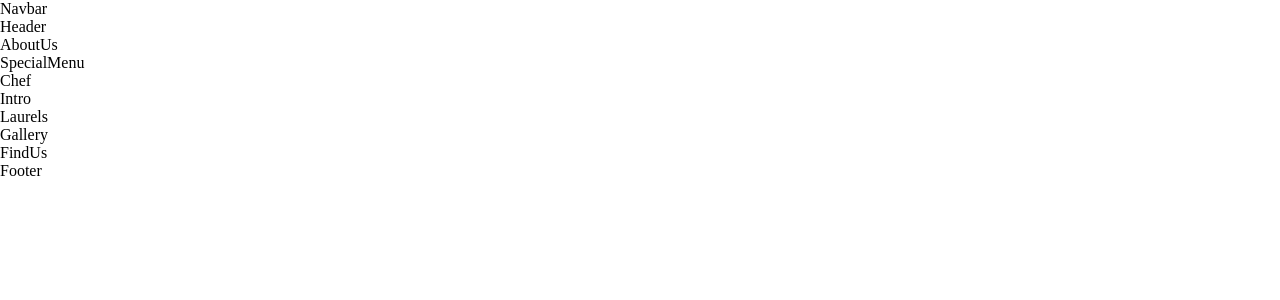
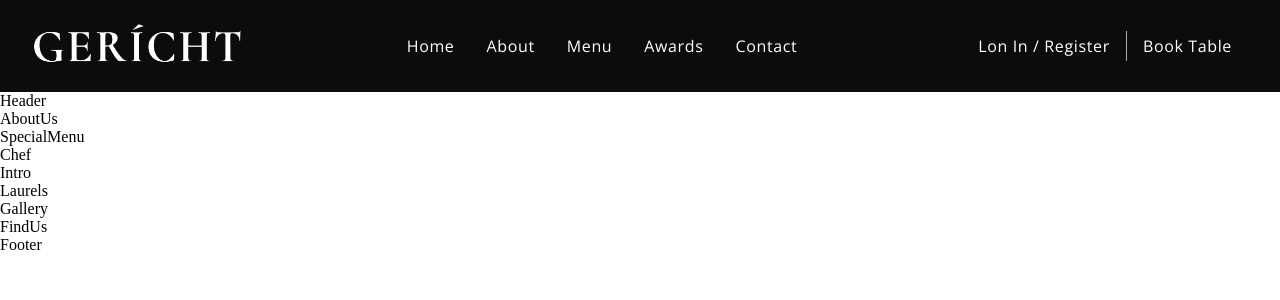
Before and after one commit to datodvp/Tasty-restaurant, a React (Create React App) app: page / in a window 1280 px wide. Shown: the top 300 px of the page. Built offline with nearby package versions, Linux system fonts and the light colour scheme; a web font is replaced by a local one.

Commit message:
feat: navigation bar finished

```diff
--- a/src/components/Navbar/Navbar.css
+++ b/src/components/Navbar/Navbar.css
@@ -0,0 +1,133 @@
+.app__navbar {
+  width: 100%;
+  display: flex;
+  justify-content: space-between;
+  align-items: center;
+  background: var(--color-black);
+
+  padding: 1rem 2rem;
+}
+
+.app__navbar-logo {
+  display: flex;
+  justify-content: flex-start;
+  align-items: center;
+}
+
+.app__navbar-logo img {
+  width: 150px;
+}
+
+.app__navbar-links {
+  flex: 1;
+  display: flex;
+  justify-content: center;
+  align-items: center;
+
+  list-style: none;
+}
+
+.app__navbar-links li {
+  margin: 0 1rem;
+  cursor: pointer;
+}
+
+.app__navbar-links li:hover {
+  color: var(--color-grey);
+}
+
+.app__navbar-login {
+  display: flex;
+  justify-content: flex-end;
+  align-items: center;
+}
+
+.app__navbar-login a {
+  margin: 0 1rem;
+  text-decoration: none;
+  transition: 0.5s ease;
+}
+
+.app__navbar-login a:hover {
+  border-bottom: 1px solid var(--color-golden);
+}
+
+.app__navbar-login div {
+  width: 1px;
+  height: 30px;
+  background-color: var(--color-grey);
+}
+
+.app__navbar-smallscreen {
+  display: none;
+}
+
+.app__navbar-smallscreen_overlay {
+  position: fixed;
+  top: 0;
+  left: 0;
+  width: 100%;
+  height: 100vh;
+  background: var(--color-black);
+  transition: 0.5s ease;
+
+  flex-direction: column;
+  z-index: 5;
+}
+
+.app__navbar-smallscreen_overlay .overlay__close {
+  font-size: 27px;
+  color: var(--color-golden);
+  cursor: pointer;
+
+  position: absolute;
+  top: 20px;
+  right: 20px;
+}
+
+.app__navbar-smallscreen-links {
+  list-style: none;
+}
+
+.app__navbar-smallscreen-links li {
+  margin: 2rem;
+  cursor: pointer;
+  color: var(--color-golden);
+  font-size: 2rem;
+  text-align: center;
+  font-family: var(--font-base);
+}
+
+.app__navbar-smallscreen-links li:hover {
+  color: var(--color-white);
+}
+
+@media screen and (max-width: 2000px) {
+  .app__navbar-logo img {
+    width: 210px;
+  }
+}
+
+@media screen and (max-width: 1150px) {
+  .app__navbar-links {
+    display: none;
+  }
+
+  .app__navbar-smallscreen {
+    display: flex;
+  }
+}
+
+@media screen and (max-width: 650px) {
+  .app__navbar {
+    padding: 1rem;
+  }
+
+  .app__navbar-login {
+    display: none;
+  }
+
+  .app__navbar-logo img {
+    width: 110px;
+  }
+}
--- a/src/components/Navbar/Navbar.jsx
+++ b/src/components/Navbar/Navbar.jsx
@@ -1,11 +1,84 @@
-import React from 'react';
+import React, { useState } from 'react';
+import { GiHamburgerMenu } from 'react-icons/gi';
+import { MdOutlineRestaurantMenu } from 'react-icons/md';
 
+import images from '../../constants/images';
 import './Navbar.css';
 
-const Navbar = () => (
-  <div>
-    Navbar
-  </div>
-);
+const Navbar = () => {
+  const [toggleMenu, setToggleMenu] = useState(false);
+
+  return (
+    <nav className="app__navbar">
+      <div className="app__navbar-logo">
+        <img src={images.gericht} alt="app logo" />
+      </div>
+      <ul className="app__navbar-links">
+        <li className="p__opensans">
+          <a href="#home">Home</a>
+        </li>
+        <li className="p__opensans">
+          <a href="#about">About</a>
+        </li>
+        <li className="p__opensans">
+          <a href="#menu">Menu</a>
+        </li>
+        <li className="p__opensans">
+          <a href="#awards">Awards</a>
+        </li>
+        <li className="p__opensans">
+          <a href="#contact">Contact</a>
+        </li>
+      </ul>
+      <div className="app__navbar-login">
+        <a href="#login" className="p__opensans">
+          Lon In / Register
+        </a>
+        <div />
+        <a href="/" className="p__opensans">
+          {' '}
+          Book Table
+        </a>
+      </div>
+      <div className="app__navbar-smallscreen">
+        <GiHamburgerMenu
+          color="#fff"
+          fontSize={27}
+          onClick={() => {
+            setToggleMenu(true);
+          }}
+        />
+        {toggleMenu && (
+          <div className="app__navbar-smallscreen_overlay flex__center slide-bottom">
+            <MdOutlineRestaurantMenu
+              fontSize={27}
+              className="overlay__close"
+              onClick={() => {
+                setToggleMenu(false);
+              }}
+            />
+            <ul className="app__navbar-smallscreen-links">
+              <li className="p__opensans">
+                <a href="#home">Home</a>
+              </li>
+              <li className="p__opensans">
+                <a href="#about">About</a>
+              </li>
+              <li className="p__opensans">
+                <a href="#menu">Menu</a>
+              </li>
+              <li className="p__opensans">
+                <a href="#awards">Awards</a>
+              </li>
+              <li className="p__opensans">
+                <a href="#contact">Contact</a>
+              </li>
+            </ul>
+          </div>
+        )}
+      </div>
+    </nav>
+  );
+};
 
 export default Navbar;
```
